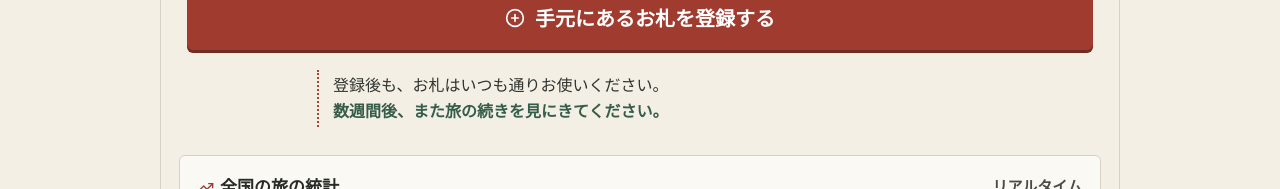
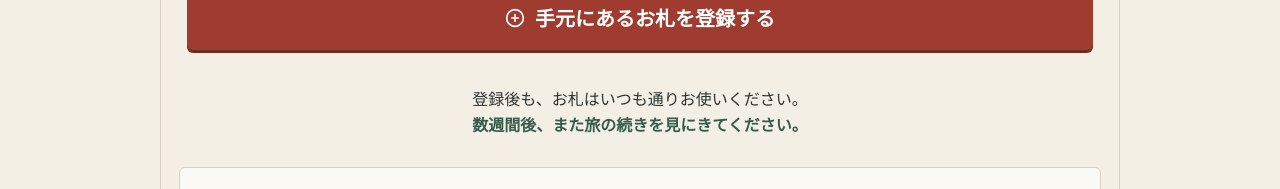
Before and after one commit to atsushiyago/osatsu-no-tabi, a React (Vite) app: page / in a window 1280 px wide. Shown: the part 383-572 px from the top of the page. Built offline with nearby package versions, Linux system fonts and the light colour scheme; no server answers; the database is empty.

Commit message:
style: center home follow-up message

```diff
--- a/src/index.css
+++ b/src/index.css
@@ -357,13 +357,13 @@ body {
   outline-offset: 3px;
 }
 .home-return-note {
-  max-width: 64ch;
-  margin: -4px auto 26px;
-  padding: 2px 0 2px 14px;
-  border-left: 2px dotted #a84536;
+  max-width: 34ch;
+  margin: 12px auto 26px;
+  padding: 0;
   color: #30342f;
   font-size: 16px;
   line-height: 1.65;
+  text-align: center;
 }
 .home-return-note p { margin: 0; }
 .home-return-note-followup { color: #365d4a; font-weight: 750; }
```
